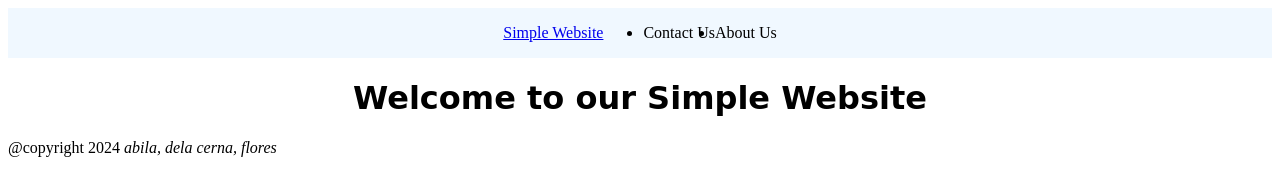
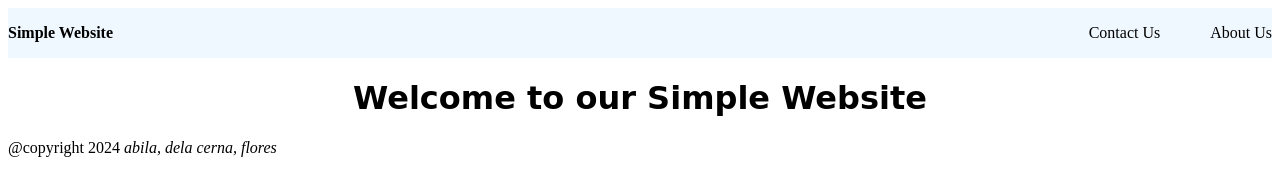
Before and after one commit to iutiuotu/SimpleWebsite, a plain HTML site: page index.html in a window 1280 px wide. Drawn offline with Linux system fonts and the light colour scheme.

Commit message:
style in navigation

```diff
--- a/style.css
+++ b/style.css
@@ -15,4 +15,12 @@ h1{
 }
 .nav-links{
     display: flex;
+    gap: 50px;
+    list-style-type: none;
 }
+.logo{
+    text-decoration: none;
+    color: black;
+    font-weight: bold;
+    flex: 1;
+}
```
